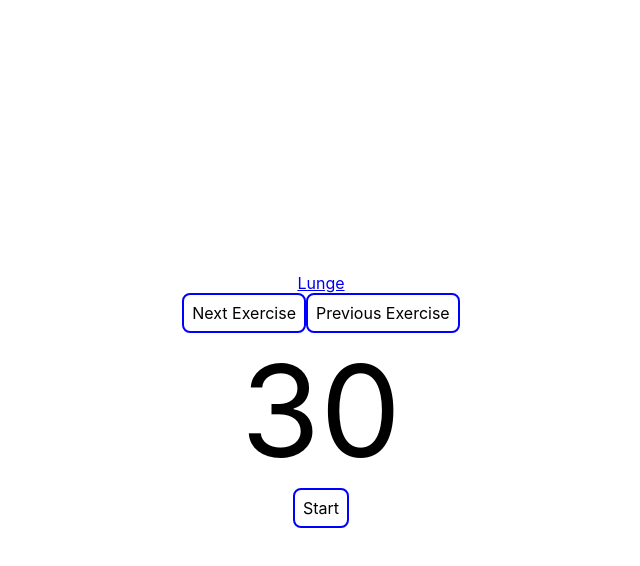
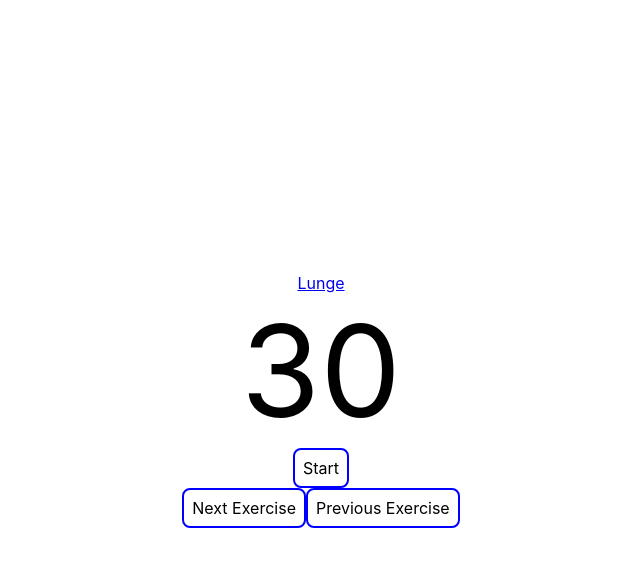
Before and after one commit to corygold-dev/2min.fit, a React (Create React App) app: page / in a window 1280 px wide. Both pictures are taken after a click on the button "Next Exercise". Shown: the top 566 px of the page, without its empty margins (319-959 px from the left). Built offline with nearby package versions, Linux system fonts and the light colour scheme.

Commit message:
Set exercise selector to a new component

```diff
--- a/src/App.jsx
+++ b/src/App.jsx
@@ -1,11 +1,13 @@
 import Counter from "./components/Counter";
 import { ExerciseDisplay } from "./components/ExerciseDisplay";
+import ExerciseSelector from "./components/ExerciseSelector";
 
 function App() {
   return (
     <div id="main-app">
       <ExerciseDisplay />
       <Counter />
+      <ExerciseSelector />
     </div>
   );
 }
--- a/src/components/ExerciseDisplay.jsx
+++ b/src/components/ExerciseDisplay.jsx
@@ -1,21 +1,11 @@
 import React, { useContext } from "react";
-import { CounterContext } from "../providers/CounterProvider";
 import { ExerciseContext } from "../providers/ExerciseProvider";
 import exercises from "../exercises";
 
 export function ExerciseDisplay() {
-  const { exerciseNum, setExerciseNum } = useContext(ExerciseContext);
-  const { timerStarted } = useContext(CounterContext);
+  const { exerciseNum } = useContext(ExerciseContext);
 
   const exerciseBlock = exercises[new Date().getDay()];
-
-  const handleNextExercise = () => {
-    setExerciseNum(exerciseNum + 1);
-  };
-
-  const handlePrevExercise = () => {
-    setExerciseNum(exerciseNum - 1);
-  };
 
   return (
     <>
@@ -26,16 +16,6 @@ export function ExerciseDisplay() {
       >
         {exerciseBlock[exerciseNum]["exerciseName"]}
       </a>
-      {timerStarted ? null : (
-        <div id="next-prev-buttons">
-          {exerciseNum < 3 ? (
-            <button onClick={handleNextExercise}>Next Exercise</button>
-          ) : null}
-          {exerciseNum > 1 ? (
-            <button onClick={handlePrevExercise}>Previous Exercise</button>
-          ) : null}
-        </div>
-      )}
     </>
   );
 }
--- /dev/null
+++ b/src/components/ExerciseSelector.jsx
@@ -0,0 +1,33 @@
+import React, { useContext } from "react";
+import { CounterContext } from "../providers/CounterProvider";
+import { ExerciseContext } from "../providers/ExerciseProvider";
+
+function ExerciseSelector() {
+  const { timerStarted } = useContext(CounterContext);
+  const { exerciseNum, setExerciseNum } = useContext(ExerciseContext);
+
+  const handleNextExercise = () => {
+    setExerciseNum(exerciseNum + 1);
+  };
+
+  const handlePrevExercise = () => {
+    setExerciseNum(exerciseNum - 1);
+  };
+
+  return (
+    <>
+      {timerStarted ? null : (
+        <div id="next-prev-buttons">
+          {exerciseNum < 3 ? (
+            <button onClick={handleNextExercise}>Next Exercise</button>
+          ) : null}
+          {exerciseNum > 1 ? (
+            <button onClick={handlePrevExercise}>Previous Exercise</button>
+          ) : null}
+        </div>
+      )}
+    </>
+  );
+}
+
+export default ExerciseSelector;
```
